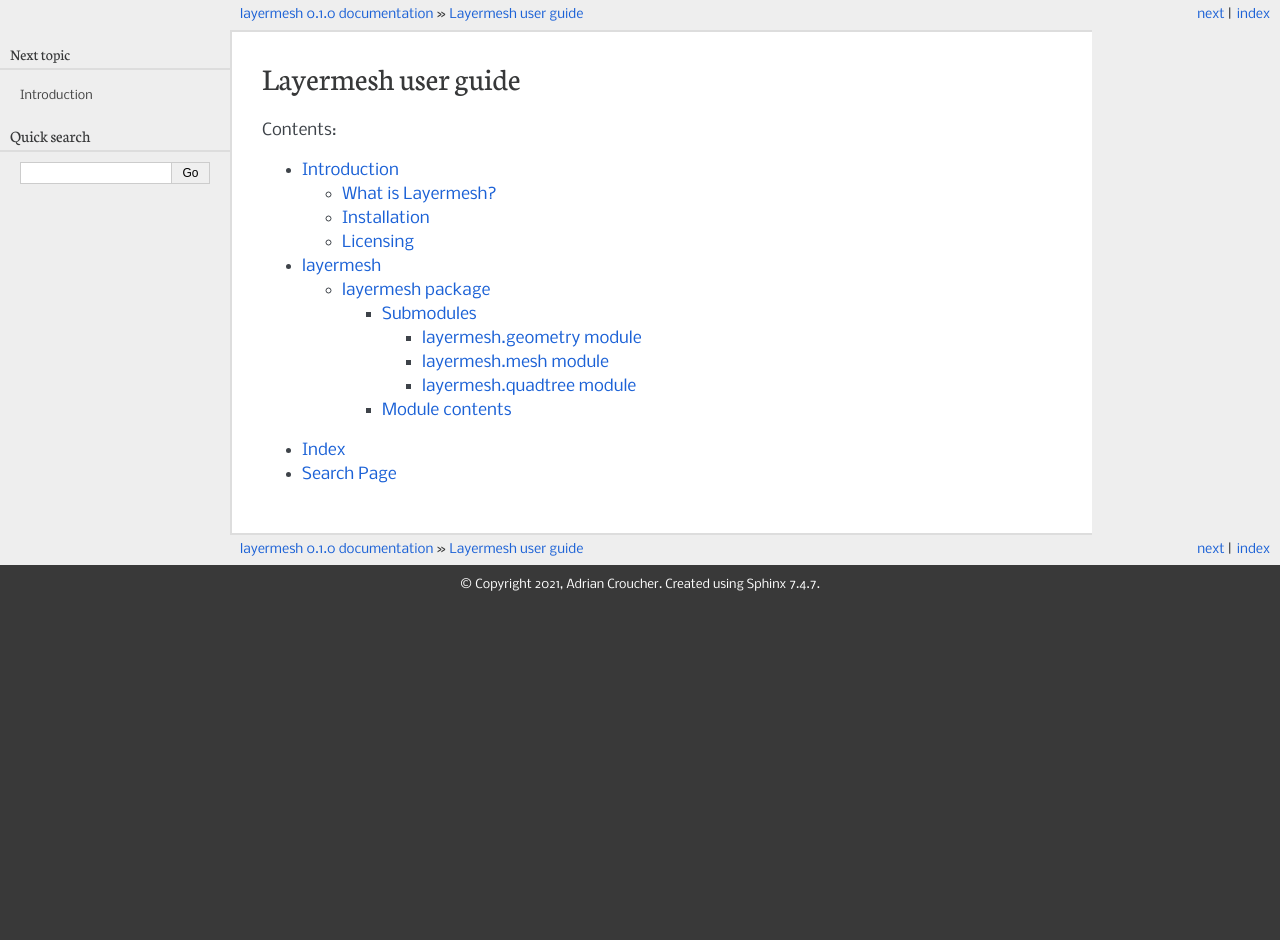
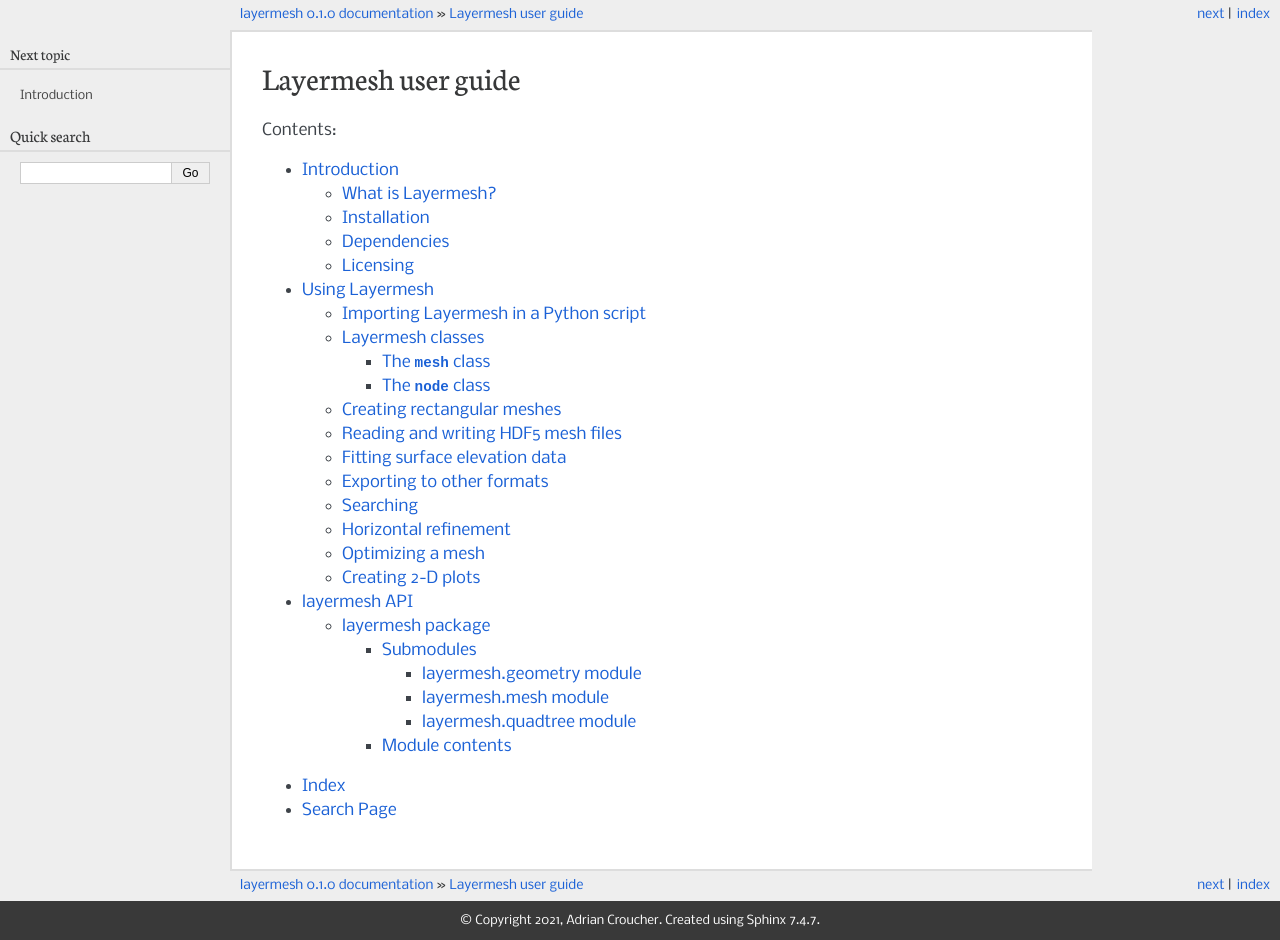
Before and after one commit to acroucher/layermesh, a Sphinx documentation site: the page built from doc/source/index.rst, in a window 1280 px wide. Built offline with Sphinx 7.4.7, drawn with Linux system fonts in a browser that asks for light colours; before the commit the page ends 900 px from its top, so only the background shows below that.

Commit message:
Add more documentation

```diff
--- /dev/null
+++ b/doc/source/classes.rst
@@ -0,0 +1,31 @@
+Layermesh classes
+=================
+
+Layermesh provides the following main Python classes for representing
+meshes and mesh components.
+
+* ``mesh``: class for a layer/column mesh
+* ``node``: class for a 2-D horizontal mesh node
+* ``column``: class for a mesh column, defined by a list of ``node`` objects
+* ``layer``: class for a mesh layer, defined by its top and bottom elevations
+* ``cell``: class for a mesh cell at a particular ``layer`` and ``column``
+
+For full documentation of these classes, see the :ref:`layermeshapi`.
+
+The ``mesh`` class
+------------------
+
+A ``mesh`` object represents an entire mesh.
+
+It has list properties containing its nodes, columns, layers and
+cells. These are called ``node``, ``column``, ``layer`` and ``cell``
+respectively, and their elements are all objects of the appropriate
+type.
+
+The ``node`` class
+------------------
+
+A ``node`` is defined mainly by its position property ``pos``, a
+``numpy`` array of length 2, representing its horizontal location.
+
+.. index properties
--- /dev/null
+++ b/doc/source/export.rst
@@ -0,0 +1,2 @@
+Exporting to other formats
+==========================
--- /dev/null
+++ b/doc/source/importing.rst
@@ -0,0 +1,29 @@
+Importing Layermesh in a Python script
+======================================
+
+Before you can use Layermesh in a Python script, it must be imported
+(just like any other Python package). The package name is lowercase:
+``layermesh``.
+
+The ``layermesh`` package contains several modules, the most important
+of which is the ``mesh`` module. There are several different ways a
+module can be imported from a Python library. Perhaps the simplest is
+to use the following syntax:
+
+.. code-block:: python
+
+  from layermesh import mesh
+
+This imports only the ``mesh`` module from the ``layermesh`` package
+(which is typically all that is needed - the other Layermesh modules
+are just ones used by the ``mesh`` module). Commands from this module
+must be prefixed by the module name, ``mesh``.
+
+It is possible to import the module under a different name. For example:
+
+.. code-block:: python
+
+  from layermesh import mesh as lm
+
+imports the mesh module and renames it to ``lm``. Then, mesh commands
+would be prefixed by ``lm`` instead of ``mesh``.
--- a/doc/source/index.rst
+++ b/doc/source/index.rst
@@ -11,6 +11,7 @@
    :caption: Contents:
 
    intro
+   usage
    modules
 
 .. only:: html
--- a/doc/source/modules.rst
+++ b/doc/source/modules.rst
@@ -1,5 +1,7 @@
-layermesh
-=========
+.. _layermeshapi:
+
+layermesh API
+=============
 
 .. toctree::
    :maxdepth: 4
--- /dev/null
+++ b/doc/source/optimize.rst
@@ -0,0 +1,2 @@
+Optimizing a mesh
+=================
--- /dev/null
+++ b/doc/source/plot.rst
@@ -0,0 +1,2 @@
+Creating 2-D plots
+==================
--- /dev/null
+++ b/doc/source/readwrite.rst
@@ -0,0 +1,2 @@
+Reading and writing HDF5 mesh files
+===================================
--- /dev/null
+++ b/doc/source/rectangular.rst
@@ -0,0 +1,16 @@
+Creating rectangular meshes
+===========================
+
+A simple rectangular mesh can be created by using the `rectangular`
+parameter. This is a list or tuple of the mesh spacings in each
+coordinate direction. Each mesh spacing specification is itself a
+list, tuple or array of spacings.
+
+For example:
+
+.. code-block:: python
+
+  from layermesh import mesh as lm
+  m = lm.mesh(rectangular = ([1000]*10, [800]*12, [100]*10))
+
+creates
--- /dev/null
+++ b/doc/source/refine.rst
@@ -0,0 +1,2 @@
+Horizontal refinement
+=====================
--- /dev/null
+++ b/doc/source/searching.rst
@@ -0,0 +1,2 @@
+Searching
+=========
--- /dev/null
+++ b/doc/source/surface.rst
@@ -0,0 +1,2 @@
+Fitting surface elevation data
+==============================
--- /dev/null
+++ b/doc/source/usage.rst
@@ -0,0 +1,17 @@
+***************
+Using Layermesh
+***************
+
+.. toctree::
+   :maxdepth: 2
+
+   importing
+   classes
+   rectangular
+   readwrite
+   surface
+   export
+   searching
+   refine
+   optimize
+   plot
```
Also changed, not shown: doc/source/intro.rst (+15 -0 lines).
